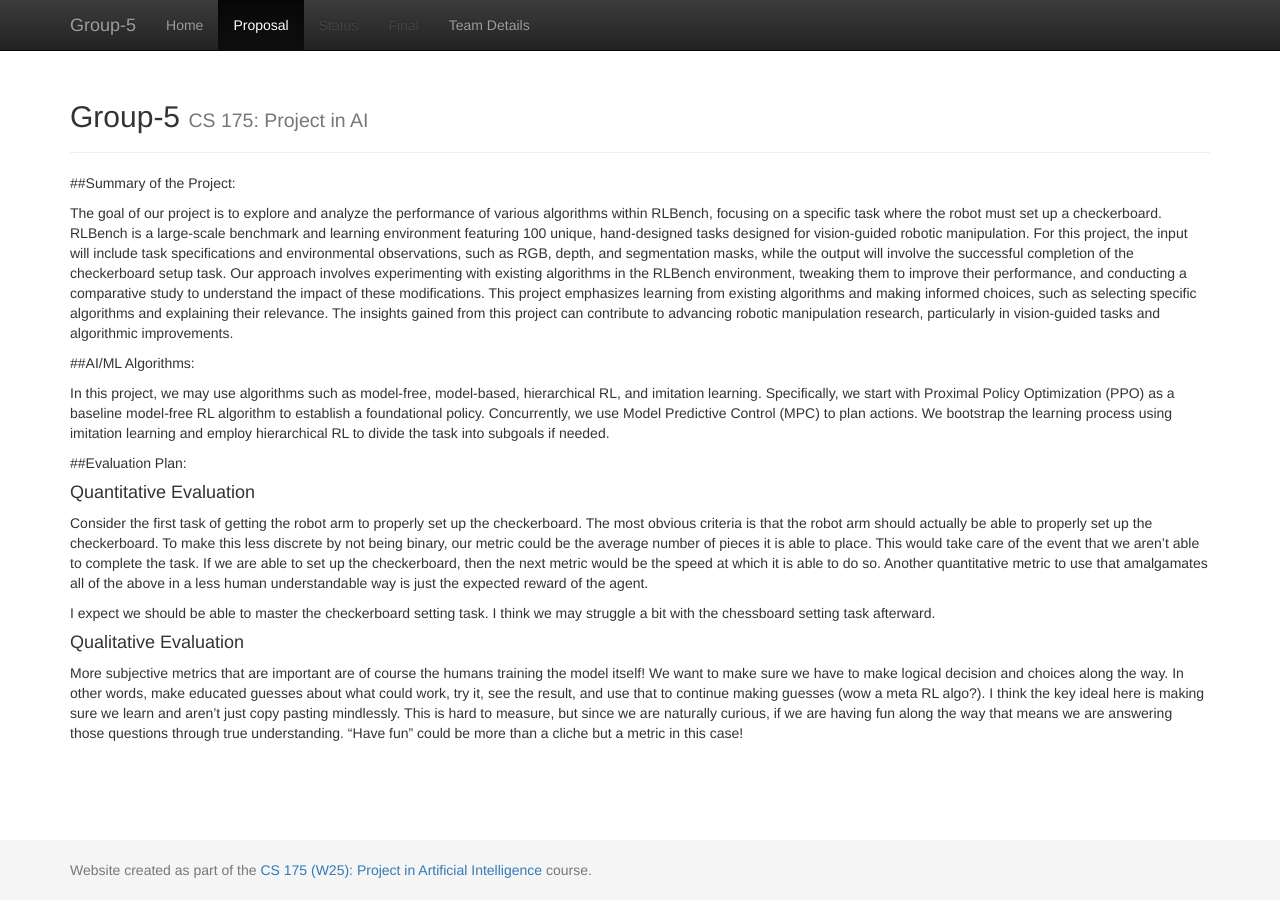
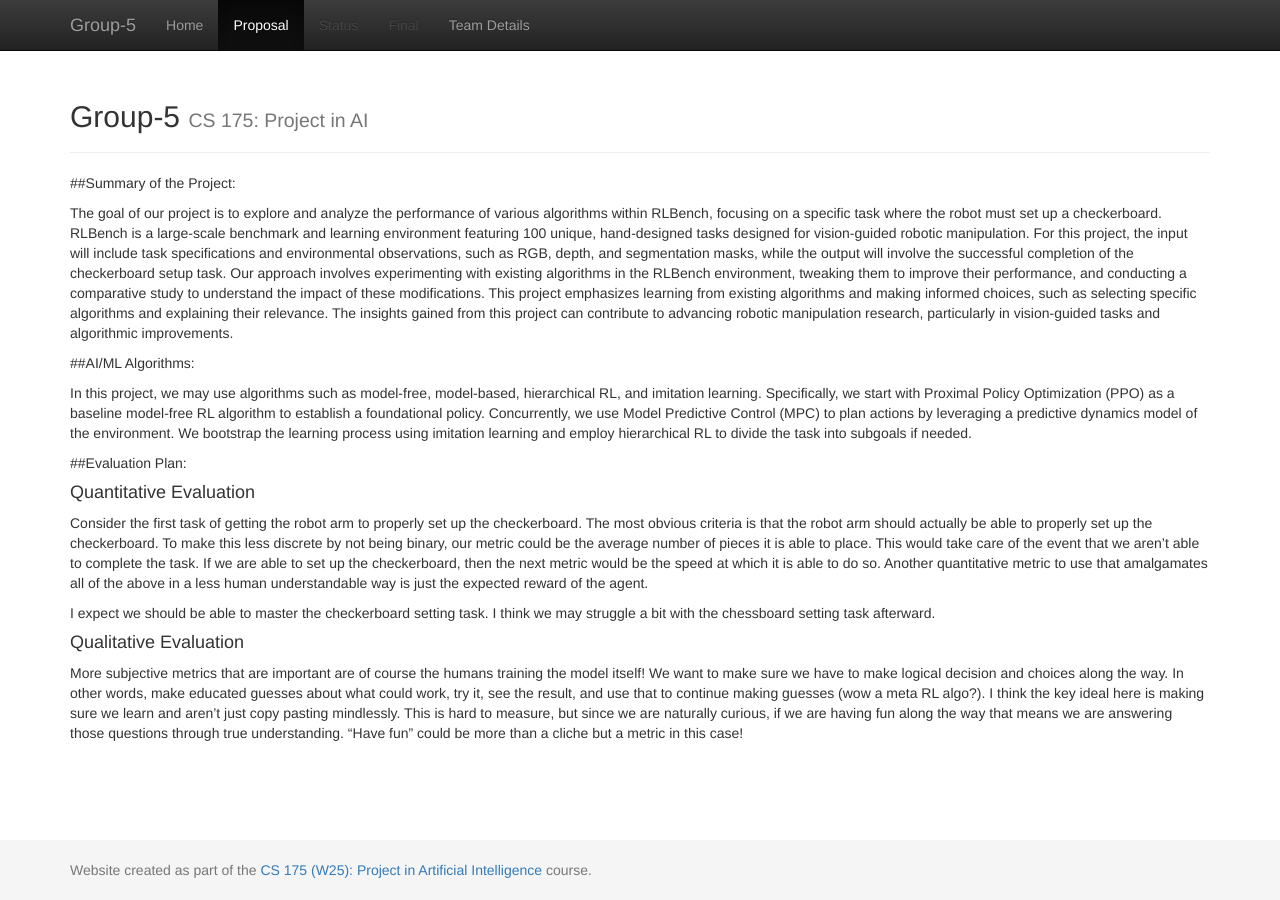
Before and after one commit to Xiaoli-Catherine/ChessBots, a Jekyll site: the page built from docs/proposal.md, in a window 1280 px wide. Built offline with Jekyll 4.4.1, drawn with Linux system fonts in a browser that asks for light colours.

Commit message:
Update proposal.md

```diff
--- a/docs/proposal.md
+++ b/docs/proposal.md
@@ -9,7 +9,7 @@
 
 ##AI/ML Algorithms:
 
-In this project, we may use algorithms such as model-free, model-based, hierarchical RL, and imitation learning. Specifically, we start with Proximal Policy Optimization (PPO) as a baseline model-free RL algorithm to establish a foundational policy. Concurrently, we use Model Predictive Control (MPC) to plan actions. We bootstrap the learning process using imitation learning and employ hierarchical RL to divide the task into subgoals if needed.
+In this project, we may use algorithms such as model-free, model-based, hierarchical RL, and imitation learning. Specifically, we start with Proximal Policy Optimization (PPO) as a baseline model-free RL algorithm to establish a foundational policy. Concurrently, we use Model Predictive Control (MPC) to plan actions by leveraging a predictive dynamics model of the environment. We bootstrap the learning process using imitation learning and employ hierarchical RL to divide the task into subgoals if needed.
 
 ##Evaluation Plan:
 
```
